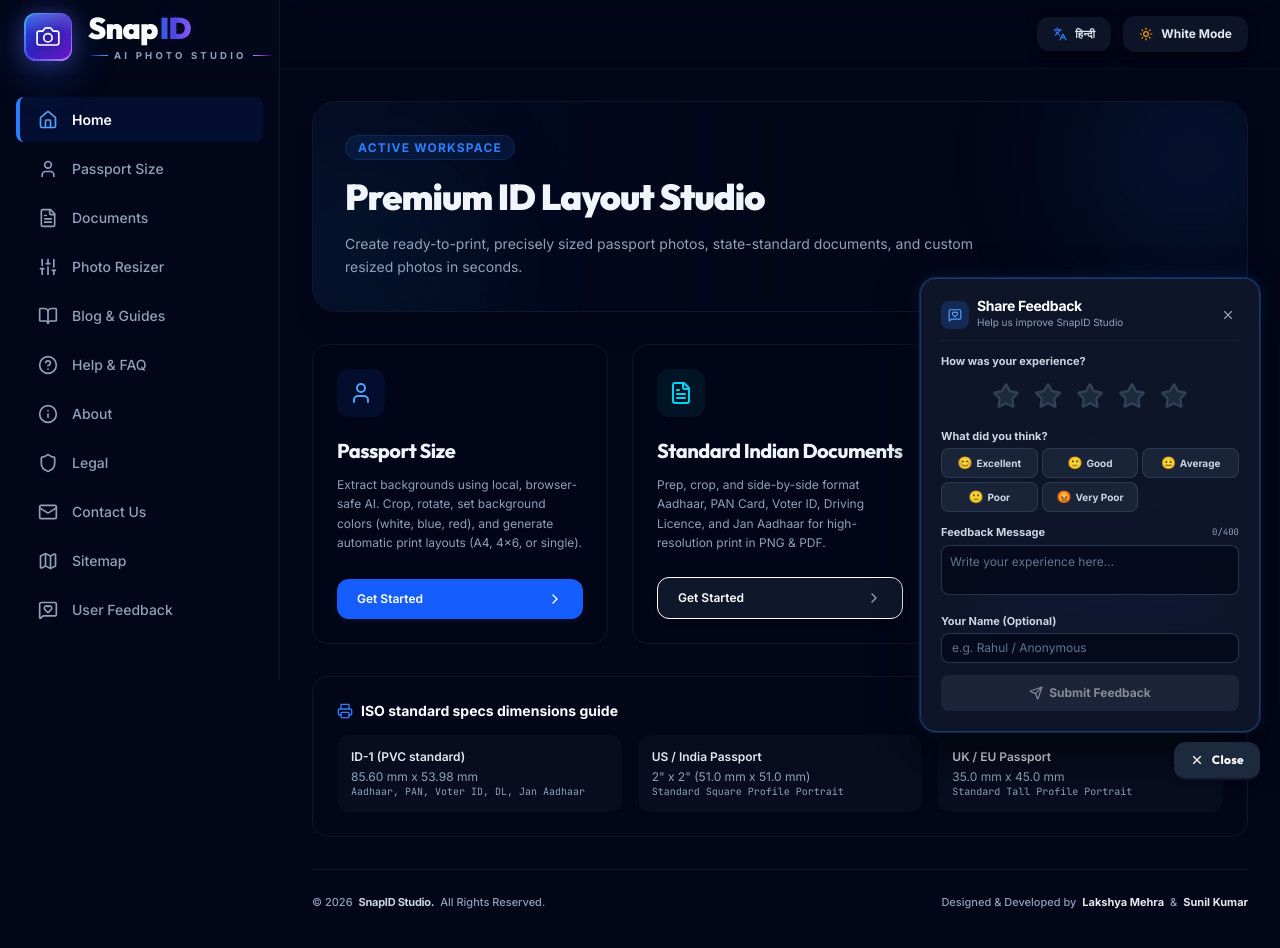
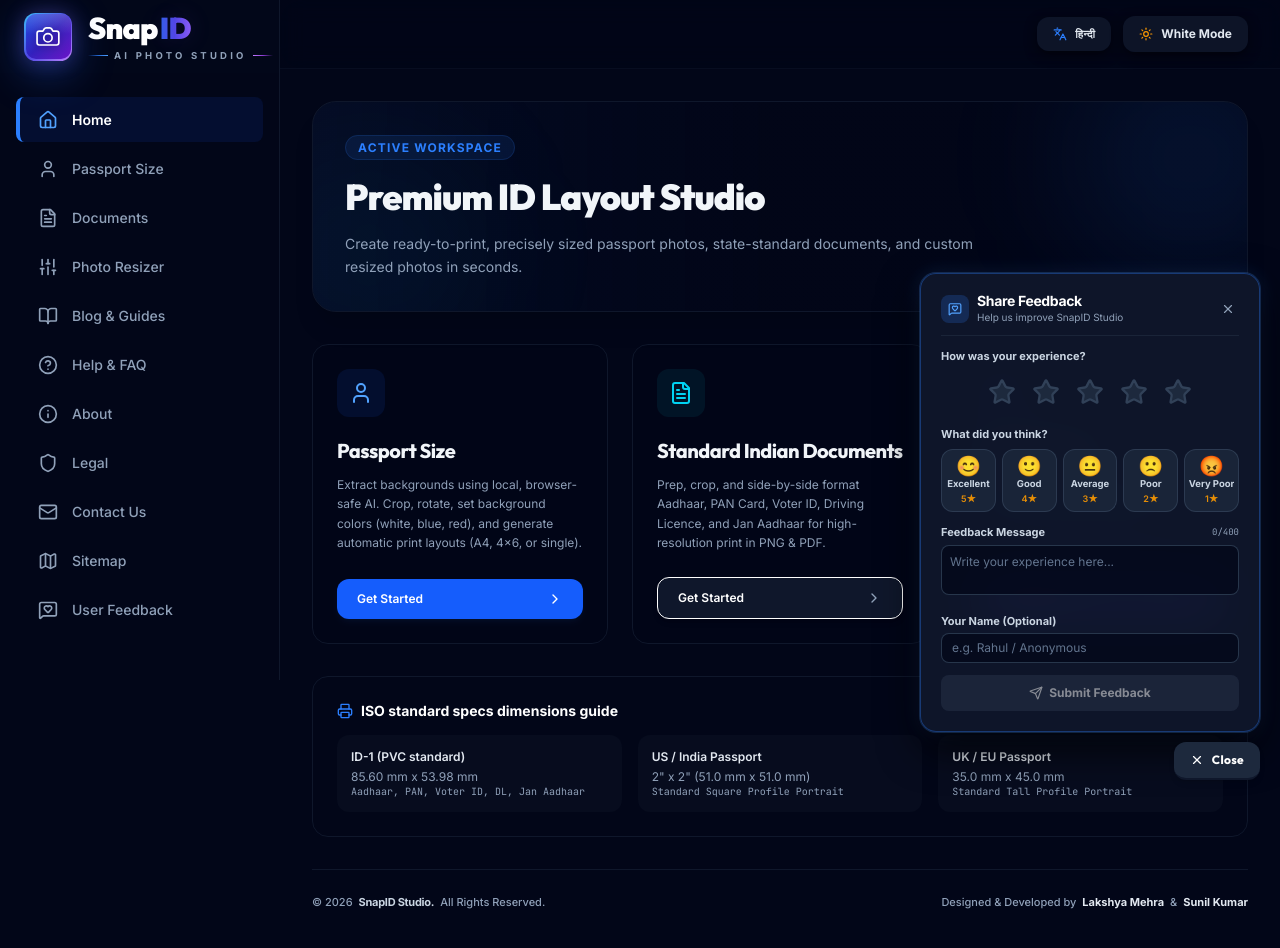
Before and after one commit to supportsidstudio/snapid-studio, a React (Vite) app: page / in a window 1280 px wide. Both pictures are taken after a click on the button "Feedback". Built offline with nearby package versions, Linux system fonts and the light colour scheme; no server answers.

Commit message:
fix: hide feedback widget during crop modal interaction
Sync body classes and use a mutation observer to hide fixed floating widgets when the crop modal is active, preventing UI overlap and improving visibility. Increased z-index for crop overlays to ensure they remain top-level.

```diff
--- a/src/components/DocumentsSection.tsx
+++ b/src/components/DocumentsSection.tsx
@@ -111,6 +111,18 @@
 
   // UI Tabs
   const [previewTab, setPreviewTab] = useState<'individual' | 'assembly'>('individual');
+
+  // Sync body class to hide overlapping fixed floating widgets (Feedback, etc.) during cropping
+  useEffect(() => {
+    if (cropModalOpen) {
+      document.body.classList.add('snapid-modal-open');
+    } else {
+      document.body.classList.remove('snapid-modal-open');
+    }
+    return () => {
+      document.body.classList.remove('snapid-modal-open');
+    };
+  }, [cropModalOpen]);
 
   // Edge-detection & Auto-crop loading states
   const [isDetectingFront, setIsDetectingFront] = useState(false);
@@ -2762,7 +2774,7 @@
       {/* Precision Crop Modal Overlay */}
       {cropModalOpen && cropImageSrc && (
         <div
-          className="fixed inset-0 z-50 flex items-center justify-center p-3 sm:p-4 bg-slate-950/90 backdrop-blur-sm select-none overflow-y-auto"
+          className="fixed inset-0 z-[100] flex items-center justify-center p-3 sm:p-4 bg-slate-950/90 backdrop-blur-sm select-none overflow-y-auto"
           onMouseMove={handleBoxDragMove}
           onMouseUp={handleBoxDragEnd}
           onMouseLeave={handleBoxDragEnd}
--- a/src/components/FeedbackWidget.tsx
+++ b/src/components/FeedbackWidget.tsx
@@ -52,6 +52,21 @@
   const cardRef = useRef<HTMLDivElement>(null);
   const buttonRef = useRef<HTMLButtonElement>(null);
 
+  // Modal active check: completely hide widget when any full-screen modal (e.g. photo crop station) is active
+  const [isModalActive, setIsModalActive] = useState(false);
+
+  useEffect(() => {
+    const checkModal = () => {
+      setIsModalActive(document.body.classList.contains('snapid-modal-open'));
+    };
+    checkModal();
+
+    const observer = new MutationObserver(checkModal);
+    observer.observe(document.body, { attributes: true, attributeFilter: ['class'] });
+
+    return () => observer.disconnect();
+  }, []);
+
   // Listen for global open feedback modal event
   useEffect(() => {
     const handleOpenModal = () => {
@@ -90,19 +105,19 @@
   const handleSelectRating = (stars: number) => {
     setRating(stars);
     setErrorMessage(null);
-    // Auto sync category if not manually overridden
+    // Auto sync category when star is clicked
     const matchedCategory = CATEGORIES.find(c => c.defaultStar === stars);
     if (matchedCategory) {
       setCategory(matchedCategory.id);
     }
   };
 
-  // Handle category selection
+  // Handle category selection (Emoji click)
   const handleSelectCategory = (cat: FeedbackCategory) => {
     setCategory(cat);
     setErrorMessage(null);
     const matched = CATEGORIES.find(c => c.id === cat);
-    if (matched && rating === 0) {
+    if (matched) {
       setRating(matched.defaultStar);
     }
   };
@@ -178,10 +193,14 @@
 
   const isHindi = language === 'hi';
 
+  if (isModalActive) {
+    return null;
+  }
+
   return (
     <aside
       aria-label="User Feedback"
-      className="fixed bottom-3 right-3 sm:bottom-5 sm:right-5 z-50 flex flex-col items-end pointer-events-auto"
+      className="fixed bottom-3 right-3 sm:bottom-5 sm:right-5 z-40 flex flex-col items-end pointer-events-auto"
     >
       {/* ========================================================
           FEEDBACK CARD (Animated Compact Popover with Ambient Glow)
@@ -266,11 +285,21 @@
 
                 {/* 1. How was your experience? (1–5 Stars) */}
                 <div className="space-y-1.5 text-center">
-                  <label className="text-[11px] font-bold text-slate-700 dark:text-slate-300 block text-left">
-                    {isHindi ? 'आपका अनुभव कैसा रहा?' : 'How was your experience?'}
-                  </label>
+                  <div className="flex items-center justify-between">
+                    <label className="text-[11px] font-bold text-slate-700 dark:text-slate-300">
+                      {isHindi ? 'आपका अनुभव कैसा रहा?' : 'How was your experience?'}
+                    </label>
+                    {rating > 0 && (
+                      <span className="text-[11px] font-extrabold text-amber-500 dark:text-amber-400 animate-fade-in flex items-center gap-1">
+                        <span>{rating} / 5</span>
+                        <span className="text-[10px] text-slate-400 font-normal">
+                          ({category ? (isHindi ? CATEGORIES.find(c => c.id === category)?.labelHi : category) : ''})
+                        </span>
+                      </span>
+                    )}
+                  </div>
 
-                  <div className="flex items-center justify-center gap-1.5 py-0.5">
+                  <div className="flex items-center justify-center gap-2 py-1">
                     {[1, 2, 3, 4, 5].map((star) => {
                       const isHighlighted = (hoverRating || rating) >= star;
                       return (
@@ -280,13 +309,13 @@
                           onMouseEnter={() => setHoverRating(star)}
                           onMouseLeave={() => setHoverRating(0)}
                           onClick={() => handleSelectRating(star)}
-                          className="p-1 transition-transform hover:scale-120 active:scale-95 cursor-pointer focus:outline-none"
+                          className="p-1 transition-transform hover:scale-125 active:scale-95 cursor-pointer focus:outline-none"
                           title={`${star} Star${star > 1 ? 's' : ''}`}
                         >
                           <Star
                             className={`w-6 h-6 sm:w-7 sm:h-7 transition-all duration-150 ${
                               isHighlighted
-                                ? 'text-amber-400 fill-amber-400 drop-shadow-[0_0_6px_rgba(251,191,36,0.6)]'
+                                ? 'text-amber-400 fill-amber-400 drop-shadow-[0_0_8px_rgba(251,191,36,0.65)]'
                                 : theme === 'dark'
                                 ? 'text-slate-700 fill-slate-800 hover:text-amber-400/60'
                                 : 'text-slate-300 fill-slate-100 hover:text-amber-400/60'
@@ -298,13 +327,13 @@
                   </div>
                 </div>
 
-                {/* 2. What did you think? (Categories) */}
-                <div className="space-y-1">
+                {/* 2. What did you think? (Categories / Emojis) */}
+                <div className="space-y-1.5">
                   <label className="text-[11px] font-bold text-slate-700 dark:text-slate-300 block">
                     {isHindi ? 'आप क्या सोचते हैं?' : 'What did you think?'}
                   </label>
 
-                  <div className="grid grid-cols-3 gap-1">
+                  <div className="grid grid-cols-5 gap-1 sm:gap-1.5">
                     {CATEGORIES.map((cat) => {
                       const isCatSelected = category === cat.id;
                       return (
@@ -312,16 +341,24 @@
                           key={cat.id}
                           type="button"
                           onClick={() => handleSelectCategory(cat.id)}
-                          className={`py-1.5 px-1.5 rounded-lg text-[10px] font-bold border transition-all cursor-pointer flex items-center justify-center gap-1 ${
+                          onMouseEnter={() => setHoverRating(cat.defaultStar)}
+                          onMouseLeave={() => setHoverRating(0)}
+                          className={`py-1.5 px-0.5 rounded-xl text-center border transition-all cursor-pointer flex flex-col items-center justify-center gap-0.5 ${
                             isCatSelected
-                              ? 'bg-blue-600 text-white border-blue-500 ring-1 ring-blue-400/40 shadow-[0_0_8px_rgba(59,130,246,0.3)]'
+                              ? 'bg-blue-600 text-white border-blue-500 ring-2 ring-blue-400/40 shadow-[0_0_10px_rgba(59,130,246,0.35)] scale-102'
                               : theme === 'dark'
-                              ? 'bg-slate-800/80 border-slate-700/80 text-slate-300 hover:bg-slate-750 hover:text-white'
-                              : 'bg-slate-50 border-slate-200 text-slate-700 hover:bg-slate-100 hover:text-slate-900'
+                              ? 'bg-slate-800/80 border-slate-700/80 text-slate-300 hover:bg-slate-750 hover:text-white hover:border-slate-600'
+                              : 'bg-slate-50 border-slate-200 text-slate-700 hover:bg-slate-100 hover:text-slate-900 hover:border-slate-300'
                           }`}
+                          title={`${cat.defaultStar} Star - ${isHindi ? cat.labelHi : cat.labelEn}`}
                         >
-                          <span className="text-xs shrink-0">{cat.emoji}</span>
-                          <span className="truncate">{isHindi ? cat.labelHi : cat.labelEn}</span>
+                          <span className="text-xl leading-none">{cat.emoji}</span>
+                          <span className="text-[9.5px] font-bold leading-tight truncate max-w-full">
+                            {isHindi ? cat.labelHi : cat.labelEn}
+                          </span>
+                          <span className={`text-[9px] font-semibold ${isCatSelected ? 'text-blue-100' : 'text-amber-500/90'}`}>
+                            {cat.defaultStar}★
+                          </span>
                         </button>
                       );
                     })}
--- a/src/index.css
+++ b/src/index.css
@@ -160,3 +160,11 @@
     image-rendering: crisp-edges !important;
   }
 }
+
+/* Hide fixed floating elements (like Feedback pill) when modal/crop station is active */
+body.snapid-modal-open aside[aria-label="User Feedback"] {
+  display: none !important;
+  opacity: 0 !important;
+  pointer-events: none !important;
+  visibility: hidden !important;
+}
```
Also changed, not shown: src/components/PassportSection.tsx (+18 -6 lines).
